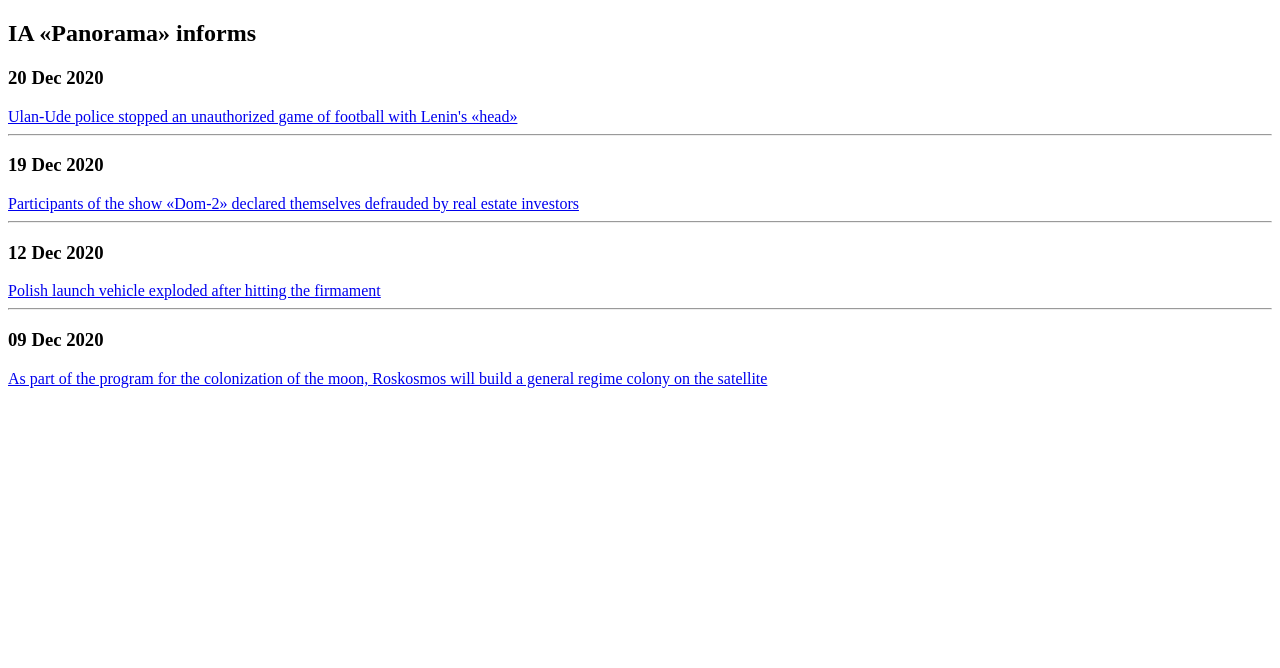
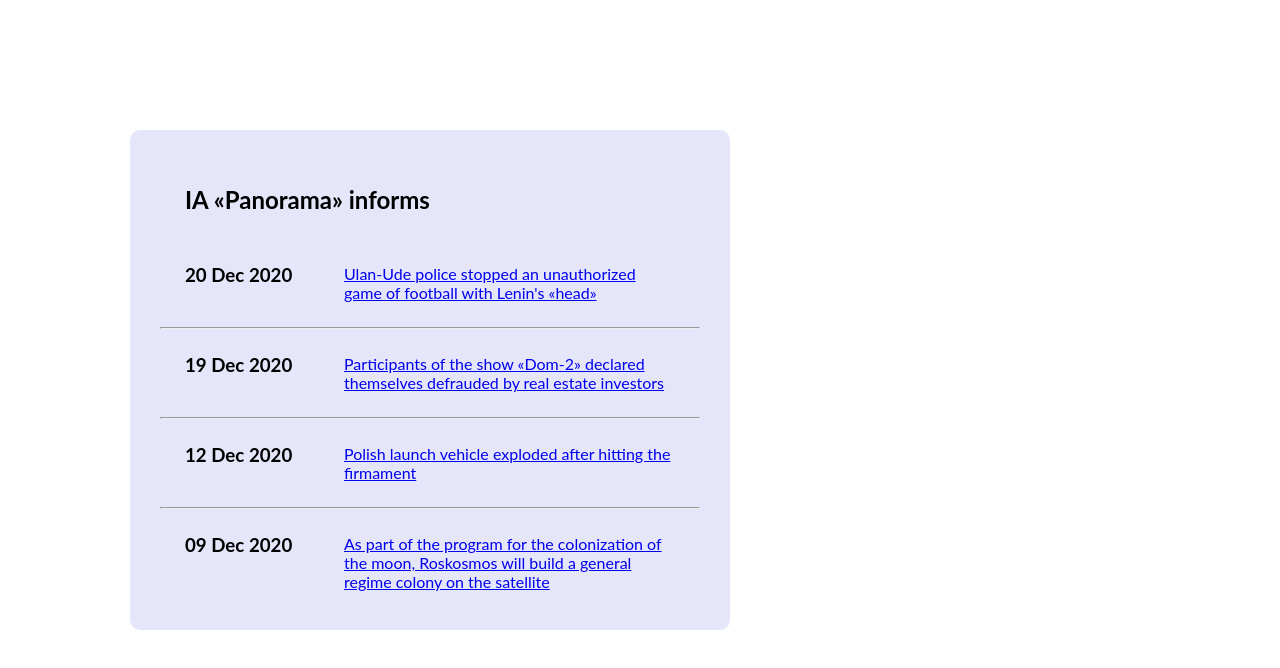
Before and after one commit to zeynebG/algoritmika, a plain HTML site: page index.html in a window 1280 px wide. Drawn offline with Linux system fonts and the light colour scheme.

Commit message:
last changes

```diff
--- a/index.html
+++ b/index.html
@@ -5,6 +5,7 @@
     <meta http-equiv="X-UA-Compatible" content="IE=edge">
     <meta name="viewport" content="width=device-width, initial-scale=1.0">
     <title>Document</title>
+    <link rel="stylesheet" href="./style.css">
 </head>
 <body>
     <div class="main">
```
